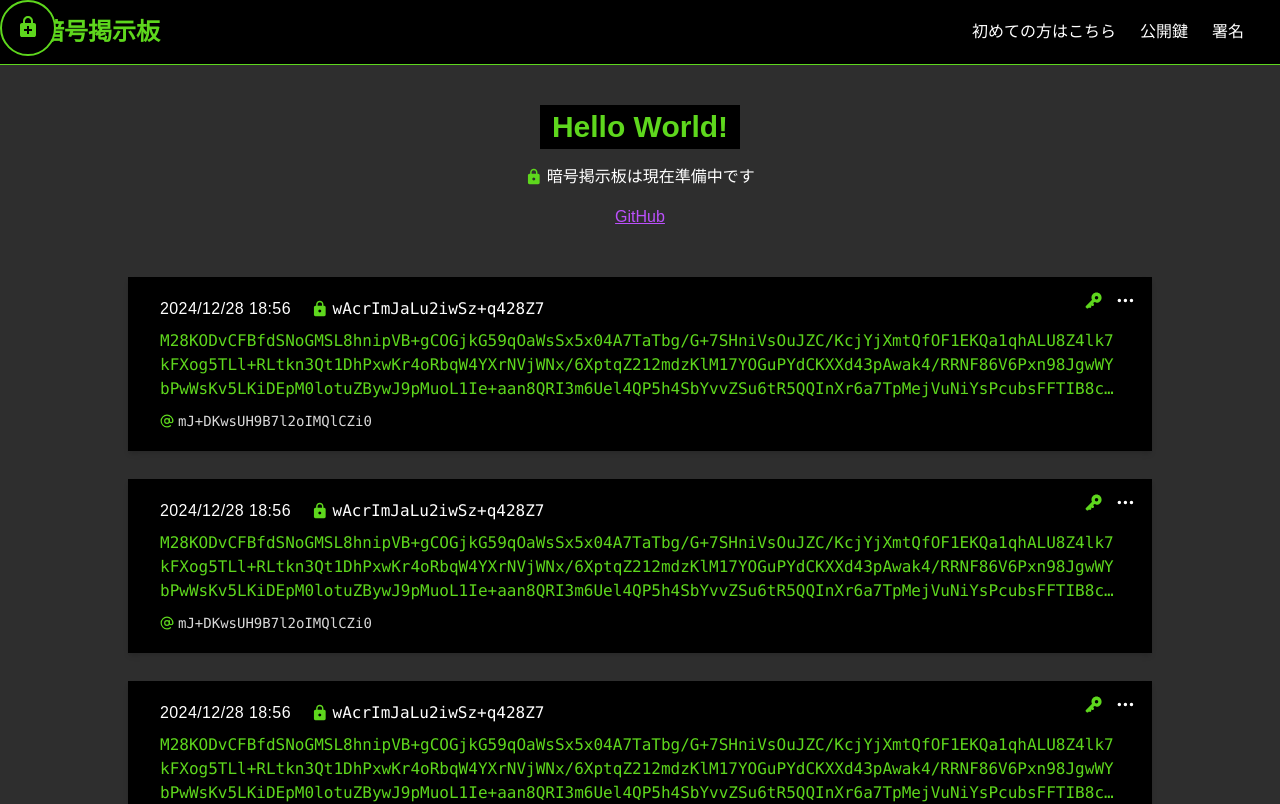
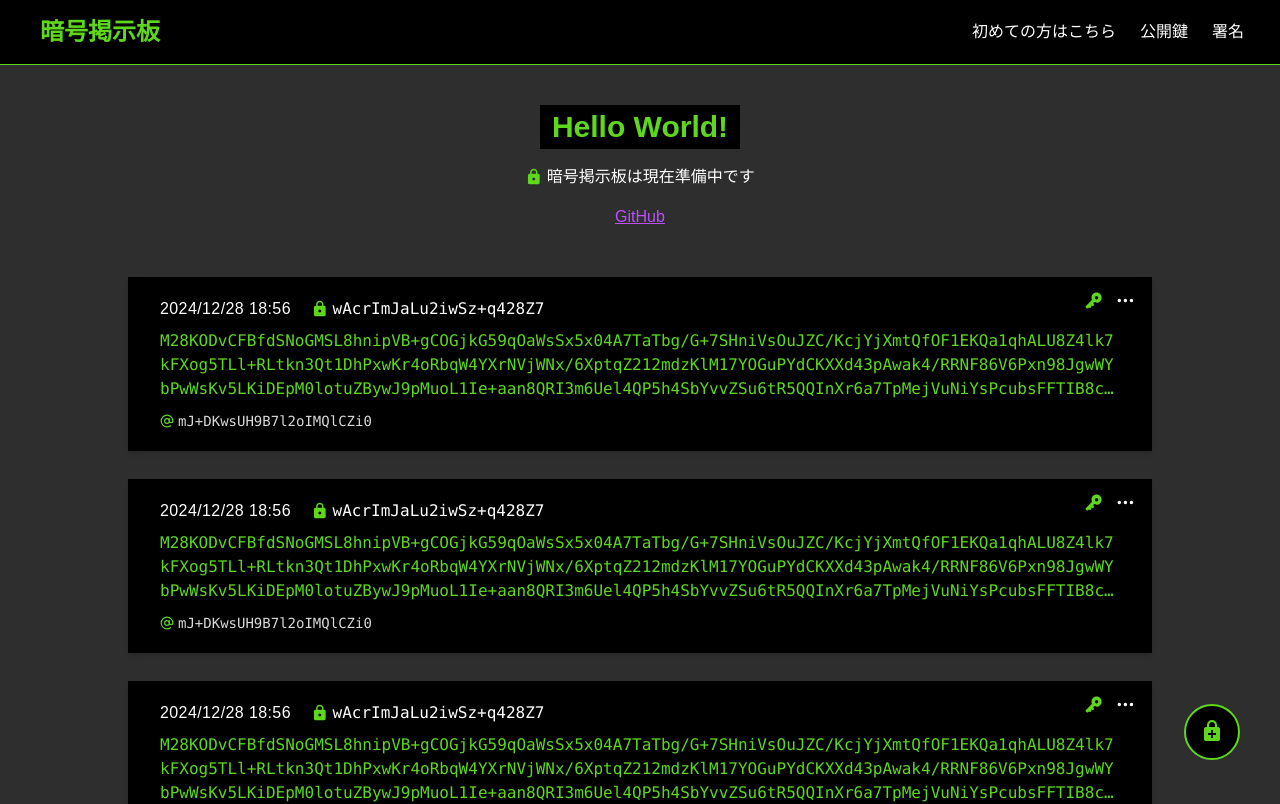
Before and after one commit to nanasi-1/encrypted-board, a Next.js app: page / in a window 1280 px wide. Shown: the top 804 px of the page. Built offline with nearby package versions, Linux system fonts and the light colour scheme.

Commit message:
ボタンの見た目を作成

```diff
--- a/src/app/(components)/post-button/post-button.module.css
+++ b/src/app/(components)/post-button/post-button.module.css
@@ -1,3 +1,8 @@
 .button {
-  @apply border-primary border-2 rounded-full w-14 h-14 bg-black fixed top-0;
+  /* base */
+  @apply border-primary border-2 rounded-full w-14 h-14 bg-black;
+  /* position */
+  @apply fixed;
+  /* other */
+  @apply z-10;
 }
--- a/src/app/(components)/post-button/post-button.tsx
+++ b/src/app/(components)/post-button/post-button.tsx
@@ -1,11 +1,18 @@
 import { Icones, AddEncryptionIcon } from "@/components/ui/icons"
 import styles from './post-button.module.css'
+import { classnameBuilder } from "@/utils/classname-builder"
 
-function UI({ Icon }: {
+function UI({ Icon, className }: {
   Icon: React.FunctionComponent<React.SVGProps<SVGSVGElement>>
+  className?: string
 }) {
+  const _className = classnameBuilder()
+    .add(styles['button'])
+    .add(className)
+    .build()
+
   return (
-    <button className={styles['button']}>
+    <button className={_className}>
       <Icones Icon={Icon} fontSize={24} />
     </button>
   )
@@ -13,6 +20,6 @@ function UI({ Icon }: {
 
 export default function PostButton() {
   return (
-    <UI Icon={AddEncryptionIcon} />
+    <UI Icon={AddEncryptionIcon} className="bottom-10 right-10" />
   )
 }
```
